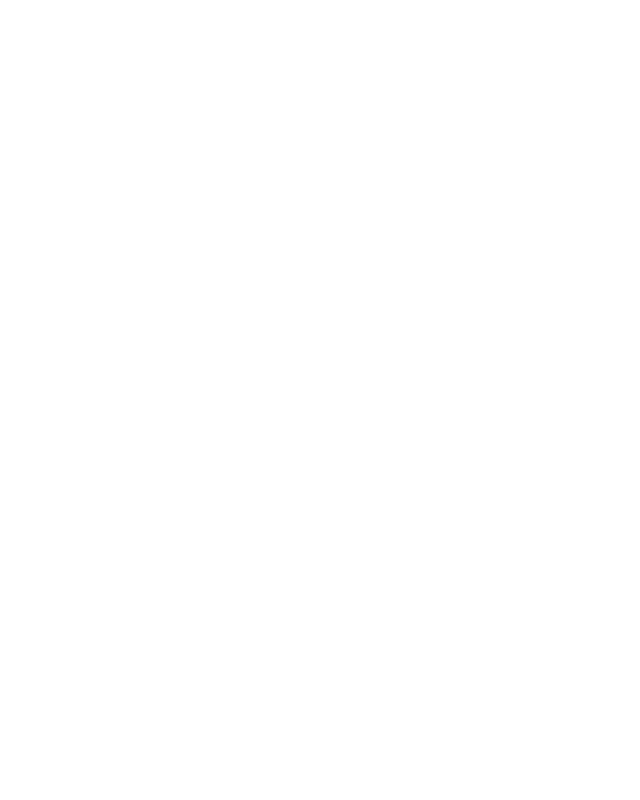
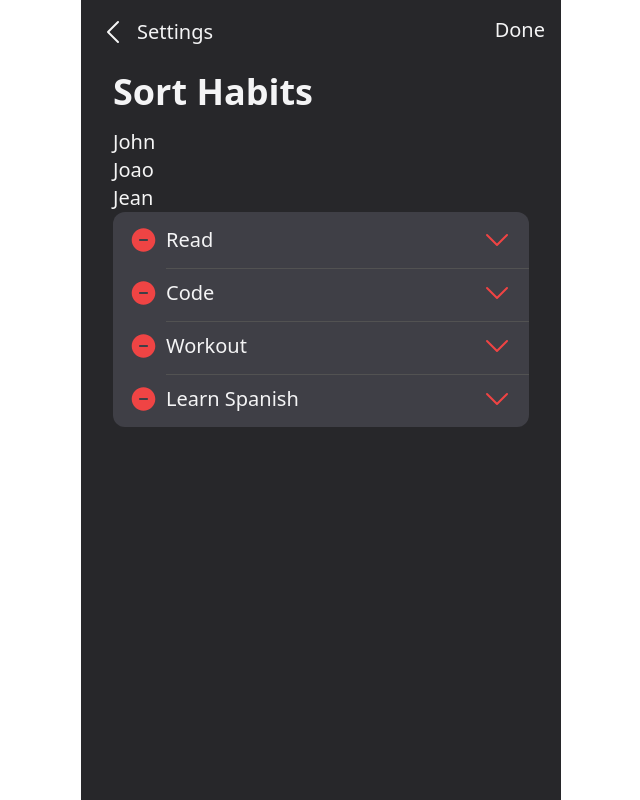
Before and after one commit to halosatrio/dia, a Vue app: page /settings/sort in a window 1280 px wide. Before the commit this address had no page. Shown: the whole page, without its empty margins (319-959 px from the left). Built offline with nearby package versions, Linux system fonts and the light colour scheme.

Commit message:
feat: add sort habit items

```diff
--- a/package.json
+++ b/package.json
@@ -21,7 +21,8 @@
     "v-calendar": "^3.0.3",
     "vue": "^3.3.4",
     "vue-router": "^4.2.4",
-    "vue3-calendar-heatmap": "^2.0.5"
+    "vue3-calendar-heatmap": "^2.0.5",
+    "vuedraggable": "^4.1.0"
   },
   "devDependencies": {
     "@commitlint/cli": "^17.6.7",
--- /dev/null
+++ b/src/components/SortItem.vue
@@ -0,0 +1,91 @@
+<template>
+  <div class="w-full max-w-[480px] h-screen bg-zinc-800 my-0 mx-auto pt-4 px-4 pb-16">
+    <!-- header -->
+    <header class="flex justify-between mb-6">
+      <div class="flex items-center">
+        <ChevronLeftIcon class="h-8 text-neutral-100 mr-2" />
+        <span class="text-zinc-100 text-xl">Settings</span>
+      </div>
+      <div>
+        <span class="text-zinc-100 text-xl">Done</span>
+      </div>
+    </header>
+
+    <!-- main -->
+    <main class="px-4">
+      <!-- title -->
+      <h2 class="text-4xl text-zinc-100 font-bold mb-4">Sort Habits</h2>
+
+      <Draggable
+        :list="list"
+        :disabled="!enabled"
+        item-key="name"
+        class="list-group"
+        ghost-class="ghost"
+        :move="checkMove"
+        @start="dragging = true"
+        @end="dragging = false"
+      >
+        <template #item="{ element }">
+          <div
+            class="list-group-item text-xl text-neutral-100"
+            :class="{ 'not-draggable': !enabled }"
+          >
+            {{ element.name }}
+          </div>
+        </template>
+      </Draggable>
+
+      <!-- sort item -->
+      <div class="rounded-xl bg-zinc-700 pl-4 py-2">
+        <div class="flex py-1">
+          <MinusCircleIcon class="h-8 text-red-500 mr-2" />
+          <div class="flex justify-between w-full items-center border-b border-neutral-600 pb-3">
+            <p class="text-zinc-100 text-xl">Read</p>
+            <ChevronDownIcon class="h-8 text-red-500 pr-4" />
+          </div>
+        </div>
+        <div class="flex py-1">
+          <MinusCircleIcon class="h-8 text-red-500 mr-2" />
+          <div class="flex justify-between w-full items-center border-b border-neutral-600 pb-3">
+            <p class="text-zinc-100 text-xl">Code</p>
+            <ChevronDownIcon class="h-8 text-red-500 pr-4" />
+          </div>
+        </div>
+        <div class="flex py-1">
+          <MinusCircleIcon class="h-8 text-red-500 mr-2" />
+          <div class="flex justify-between w-full items-center border-b border-neutral-600 pb-3">
+            <p class="text-zinc-100 text-xl">Workout</p>
+            <ChevronDownIcon class="h-8 text-red-500 pr-4" />
+          </div>
+        </div>
+        <div class="flex py-1">
+          <MinusCircleIcon class="h-8 text-red-500 mr-2" />
+          <div class="flex justify-between w-full items-center">
+            <p class="text-zinc-100 text-xl">Learn Spanish</p>
+            <ChevronDownIcon class="h-8 text-red-500 pr-4" />
+          </div>
+        </div>
+      </div>
+    </main>
+  </div>
+</template>
+
+<script setup lang="ts">
+import { MinusCircleIcon, ChevronLeftIcon, ChevronDownIcon } from '@heroicons/vue/24/solid';
+import Draggable from 'vuedraggable';
+
+let enabled = true;
+let list = [
+  { name: 'John', id: 0 },
+  { name: 'Joao', id: 1 },
+  { name: 'Jean', id: 2 },
+];
+let dragging = false;
+
+const checkMove = function (e: any) {
+  window.console.log('Future index: ' + e.draggedContext.futureIndex);
+};
+
+console.log('list', list);
+</script>
--- a/src/router/index.ts
+++ b/src/router/index.ts
@@ -2,6 +2,7 @@
 import MainScreen from '@/components/MainScreen.vue';
 import AddEditScreen from '@/components/AddEditScreen.vue';
 import DetailHabit from '@/components/DetailHabit.vue';
+import SortItem from '@/components/SortItem.vue';
 
 const router = createRouter({
   history: createWebHistory(import.meta.env.BASE_URL),
@@ -21,6 +22,11 @@
       name: 'detail',
       component: DetailHabit,
     },
+    {
+      path: '/settings/sort',
+      name: 'sort',
+      component: SortItem,
+    },
   ],
 });
 
```
Also changed, not shown: 1 other file (tests, documents, lock files or other folders).
